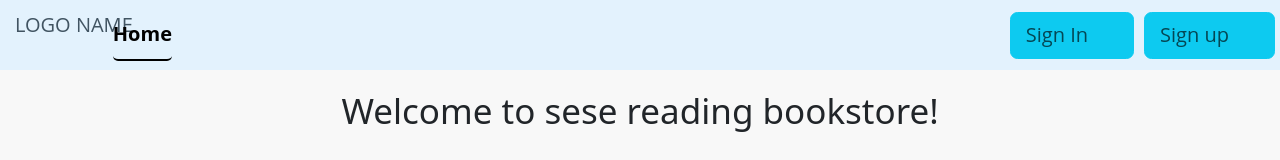
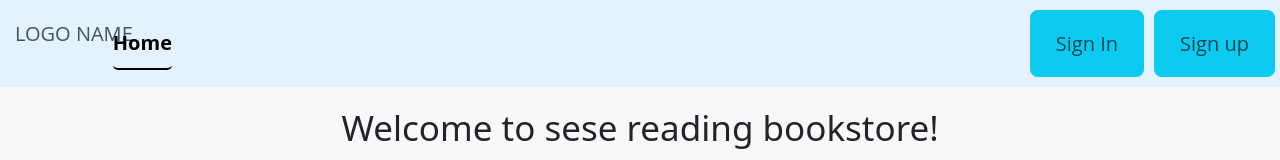
Before and after one commit to caiirene/sese-reading, a React (Create React App) app: page / in a window 1280 px wide. Shown: the top 160 px of the page. Built offline with nearby package versions, Linux system fonts and the light colour scheme; no server answers.

Commit message:
Update NavBar.js

```diff
--- a/src/Components/NavBar/NavBar.js
+++ b/src/Components/NavBar/NavBar.js
@@ -45,6 +45,7 @@ function NavBar() {
     navigate("/signin");
   };
   const signUp = async () => {
+    navigate("/signup");
   };
 
   // const handleSignup = async (signupData) => {
@@ -125,14 +126,10 @@ function NavBar() {
           <div className="d-flex">
             <ul className="navbar-nav ms-auto">
               <li className="nav-item btn btn-info ms-2">
-              <NavLink to="/signin" className="nav-link flow-end btn btn-info" style={{ marginRight: '20px' }}>
-                Sign In
-              </NavLink>
+              <li className="nav-link" onClick={signIn}>Sign In</li>
               </li>
               <li className="nav-item btn btn-info ms-2">
-              <NavLink to="/signup" className="nav-link flow-end btn btn-info" style={{ marginRight: '20px' }}>
-                Sign up
-              </NavLink>
+              <li className="nav-link" onClick={signUp}>Sign up</li>
               </li>
             </ul>
           </div>
@@ -140,7 +137,7 @@ function NavBar() {
           <div className="d-flex">
             <ul className="navbar-nav ms-auto">
               <li className="nav-item flow-end btn btn-info">
-                <NavLink className="nav-link" onClick={signOut}>Sign Out</NavLink>
+                <li className="nav-link" onClick={signOut}>Sign Out</li>
               </li>
             </ul>
           </div>
```
